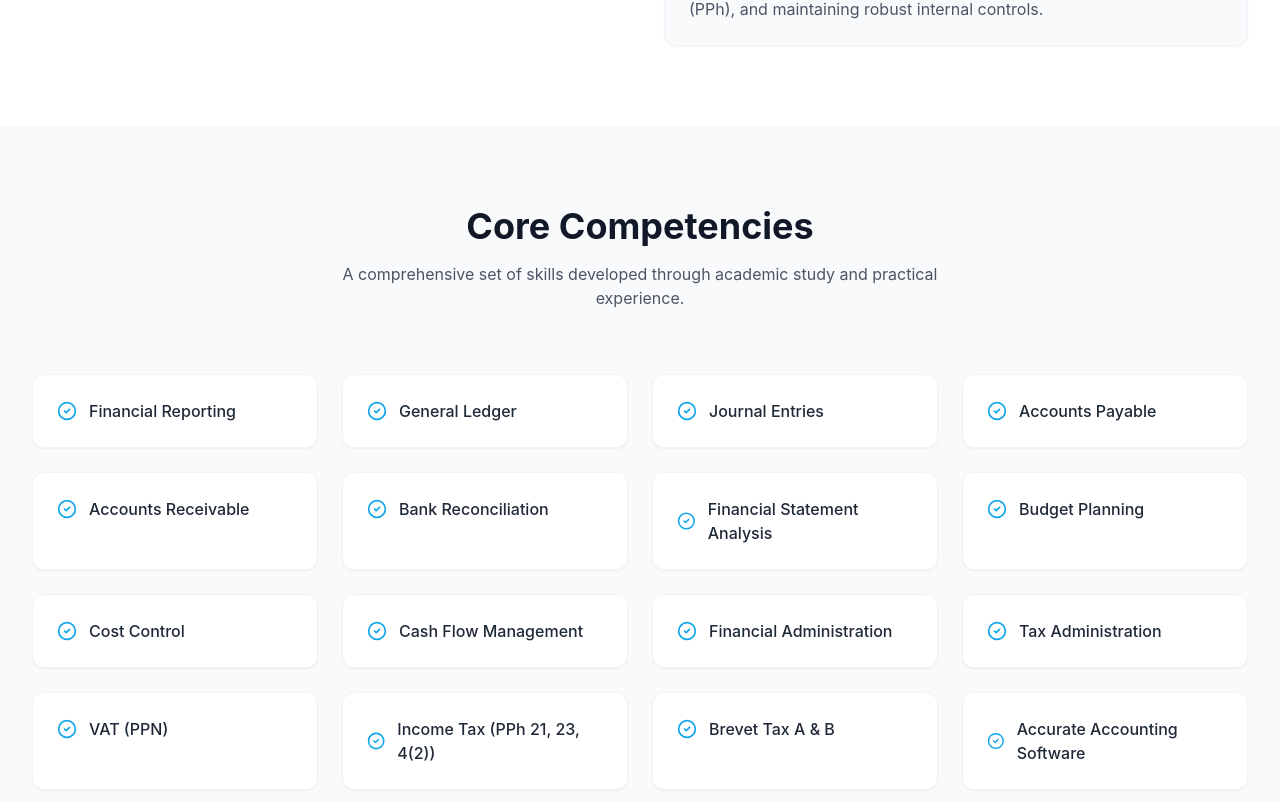
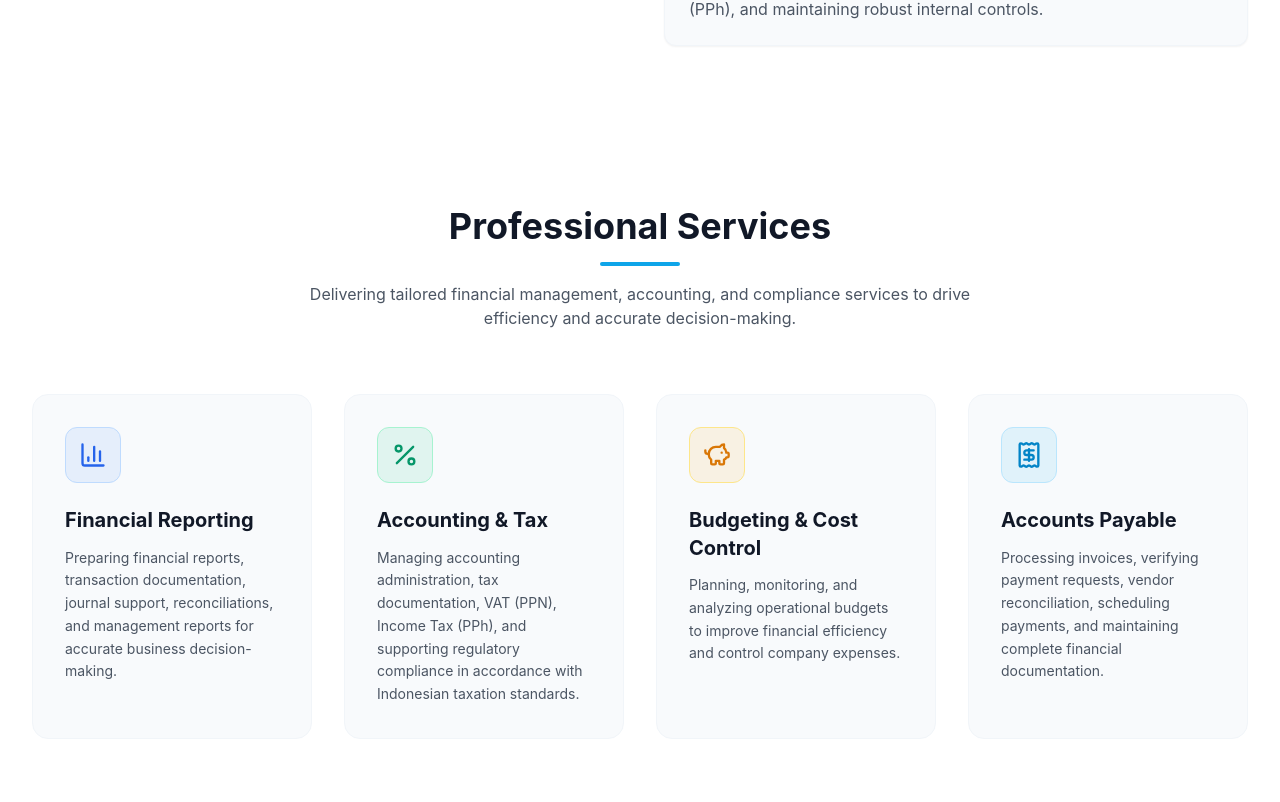
Before and after one commit to Faathirazukhruf/Dandi-protofolio, a React (Vite) app: page / in a window 1280 px wide. Shown: the part 1378-2180 px from the top of the page. Built offline with nearby package versions, Linux system fonts and the light colour scheme.

Commit message:
feat: add professional services section to portfolio

```diff
--- a/src/App.jsx
+++ b/src/App.jsx
@@ -1,6 +1,7 @@
 import Navbar from './components/Navbar';
 import Hero from './components/Hero';
 import About from './components/About';
+import Services from './components/Services';
 import Skills from './components/Skills';
 import Certifications from './components/Certifications';
 import Experience from './components/Experience';
@@ -14,6 +15,7 @@ function App() {
       <main>
         <Hero />
         <About />
+        <Services />
         <Skills />
         <Certifications />
         <Experience />
--- a/src/components/Navbar.jsx
+++ b/src/components/Navbar.jsx
@@ -51,6 +51,7 @@ const Navbar = () => {
     const navLinks = [
         { name: 'Home', to: 'home', offset: -80 },
         { name: 'About', to: 'about', offset: -60 },
+        { name: 'Services', to: 'services', offset: -60 },
         { name: 'Skills', to: 'skills', offset: -60 },
         { name: 'Certifications', to: 'certifications', offset: -60 },
         { name: 'Experience', to: 'experience', offset: -60 },
--- /dev/null
+++ b/src/components/Services.jsx
@@ -0,0 +1,101 @@
+import { motion } from 'framer-motion';
+import { BarChart3, Percent, PiggyBank, Receipt } from 'lucide-react';
+
+const services = [
+    {
+        title: "Financial Reporting",
+        description: "Preparing financial reports, transaction documentation, journal support, reconciliations, and management reports for accurate business decision-making.",
+        icon: BarChart3,
+        color: "bg-blue-500/10 text-blue-600 dark:bg-blue-400/10 dark:text-blue-400 border-blue-200 dark:border-blue-800/30"
+    },
+    {
+        title: "Accounting & Tax",
+        description: "Managing accounting administration, tax documentation, VAT (PPN), Income Tax (PPh), and supporting regulatory compliance in accordance with Indonesian taxation standards.",
+        icon: Percent,
+        color: "bg-emerald-500/10 text-emerald-600 dark:bg-emerald-400/10 dark:text-emerald-400 border-emerald-200 dark:border-emerald-800/30"
+    },
+    {
+        title: "Budgeting & Cost Control",
+        description: "Planning, monitoring, and analyzing operational budgets to improve financial efficiency and control company expenses.",
+        icon: PiggyBank,
+        color: "bg-amber-500/10 text-amber-600 dark:bg-amber-400/10 dark:text-amber-400 border-amber-200 dark:border-amber-800/30"
+    },
+    {
+        title: "Accounts Payable",
+        description: "Processing invoices, verifying payment requests, vendor reconciliation, scheduling payments, and maintaining complete financial documentation.",
+        icon: Receipt,
+        color: "bg-sky-500/10 text-sky-600 dark:bg-sky-400/10 dark:text-sky-400 border-sky-200 dark:border-sky-800/30"
+    }
+];
+
+const container = {
+    hidden: { opacity: 0 },
+    show: {
+        opacity: 1,
+        transition: {
+            staggerChildren: 0.15
+        }
+    }
+};
+
+const item = {
+    hidden: { opacity: 0, y: 30 },
+    show: { opacity: 1, y: 0, transition: { duration: 0.5, ease: "easeOut" } }
+};
+
+const Services = () => {
+    return (
+        <section id="services" className="py-20 bg-white dark:bg-slate-900 transition-colors duration-300">
+            <div className="max-w-7xl mx-auto px-4 sm:px-6 lg:px-8">
+                <motion.div
+                    initial={{ opacity: 0, y: 20 }}
+                    whileInView={{ opacity: 1, y: 0 }}
+                    viewport={{ once: true }}
+                    transition={{ duration: 0.6 }}
+                    className="text-center mb-16"
+                >
+                    <h2 className="text-3xl md:text-4xl font-bold text-gray-900 dark:text-white mb-4">Professional Services</h2>
+                    <div className="w-20 h-1 bg-accent dark:bg-sky-500 mx-auto rounded-full mb-4" />
+                    <p className="text-gray-600 dark:text-gray-400 max-w-2xl mx-auto">
+                        Delivering tailored financial management, accounting, and compliance services to drive efficiency and accurate decision-making.
+                    </p>
+                </motion.div>
+
+                <motion.div
+                    variants={container}
+                    initial="hidden"
+                    whileInView="show"
+                    viewport={{ once: true }}
+                    className="grid grid-cols-1 md:grid-cols-2 lg:grid-cols-4 gap-8"
+                >
+                    {services.map((service, index) => {
+                        const IconComponent = service.icon;
+
+                        return (
+                            <motion.div
+                                key={index}
+                                variants={item}
+                                whileHover={{ y: -8, scale: 1.02 }}
+                                className="bg-slate-50 dark:bg-slate-800/50 p-8 rounded-2xl border border-slate-100 dark:border-slate-800/80 hover:border-accent/30 dark:hover:border-sky-500/30 hover:shadow-xl dark:hover:shadow-slate-900/50 transition-all duration-300 flex flex-col justify-between"
+                            >
+                                <div>
+                                    <div className={`w-14 h-14 rounded-xl flex items-center justify-center mb-6 border ${service.color}`}>
+                                        <IconComponent size={28} />
+                                    </div>
+                                    <h3 className="text-xl font-bold text-gray-900 dark:text-white mb-3 leading-snug">
+                                        {service.title}
+                                    </h3>
+                                    <p className="text-gray-600 dark:text-gray-300 text-sm leading-relaxed">
+                                        {service.description}
+                                    </p>
+                                </div>
+                            </motion.div>
+                        );
+                    })}
+                </motion.div>
+            </div>
+        </section>
+    );
+};
+
+export default Services;
```
